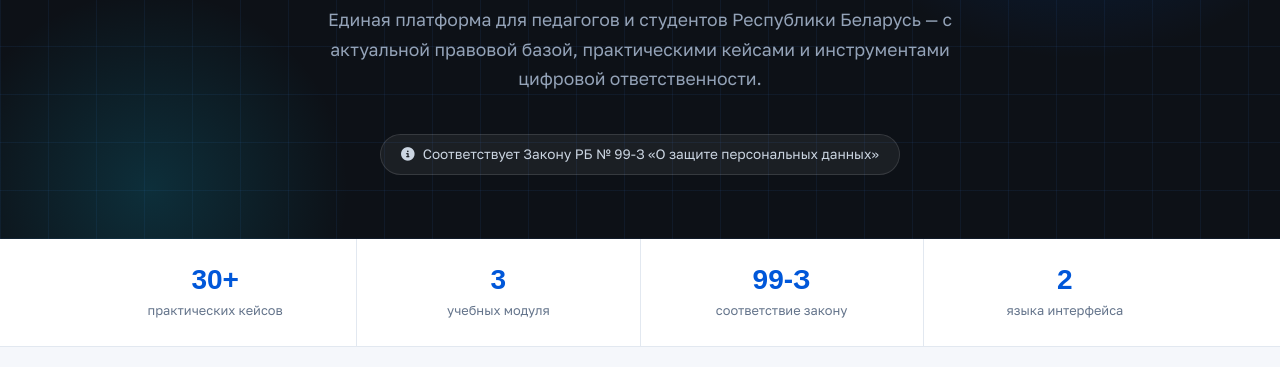
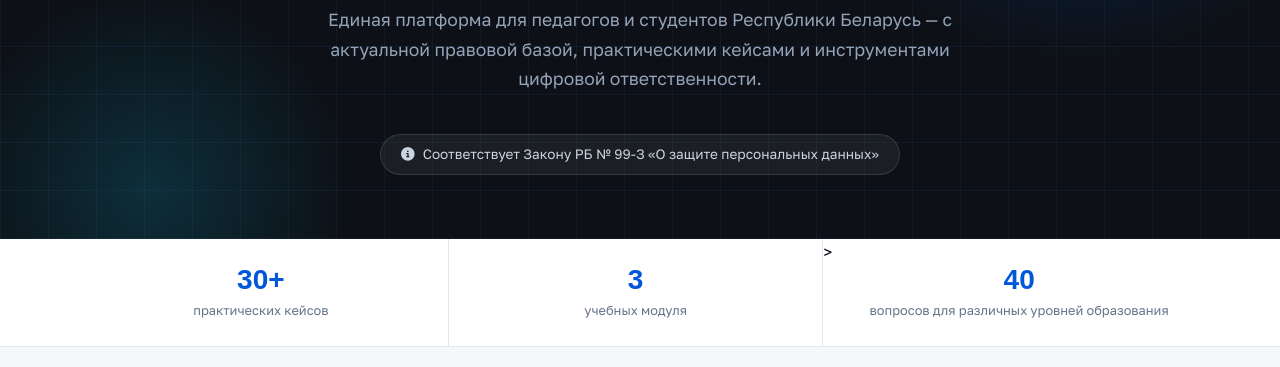
Before and after one commit to sashaPEn2/edusafe, a website: page index.html in a window 1280 px wide. Shown: the part 433-800 px from the top of the page. Drawn offline with Linux system fonts and the light colour scheme; a web font is replaced by a local one.

Commit message:
`Updated index.html: removed 2 stat items, added 1 new stat item and updated copyright year`

```diff
--- a/index.html
+++ b/index.html
@@ -1025,14 +1025,10 @@ i<!DOCTYPE html>
       <div class="stat-item">
         <span class="stat-num">3</span>
         <div class="stat-label">учебных модуля</div>
-      </div>
+      </div>>
       <div class="stat-item">
-        <span class="stat-num">99-З</span>
-        <div class="stat-label">соответствие закону</div>
-      </div>
-      <div class="stat-item">
-        <span class="stat-num">2</span>
-        <div class="stat-label">языка интерфейса</div>
+        <span class="stat-num">40</span>
+        <div class="stat-label">вопросов для различных уровней образования</div>
       </div>
     </div>
   </div>
@@ -1210,7 +1206,7 @@ i<!DOCTYPE html>
       </div>
     </div>
     <div class="footer-bottom">
-      <span id="footerCopyright">© 2025 Невдах Александр, УО «Белорусский государственный экономический университет»</span>
+      <span id="footerCopyright">© 2026 EduSafe, УО «Белорусский государственный экономический университет»</span>
       <span id="footerDisclaimer1">Ресурс не использует cookies и не собирает персональные данные пользователей.</span>
       <span id="footerDisclaimer2">Все материалы носят информационно-просветительский характер и соответствуют действующему законодательству Республики Беларусь.</span>
     </div>
```
